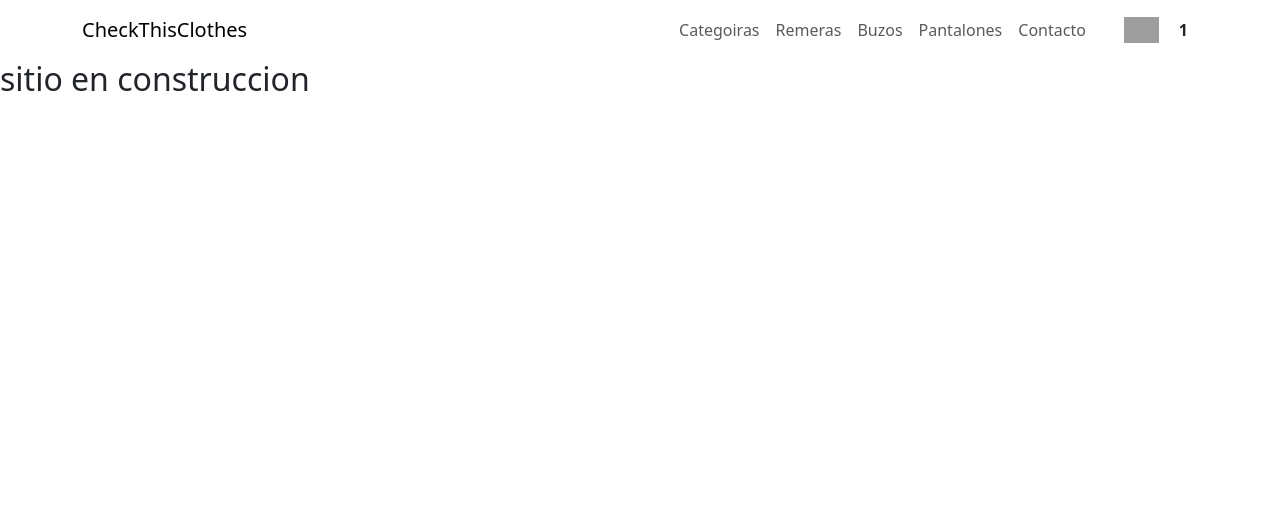
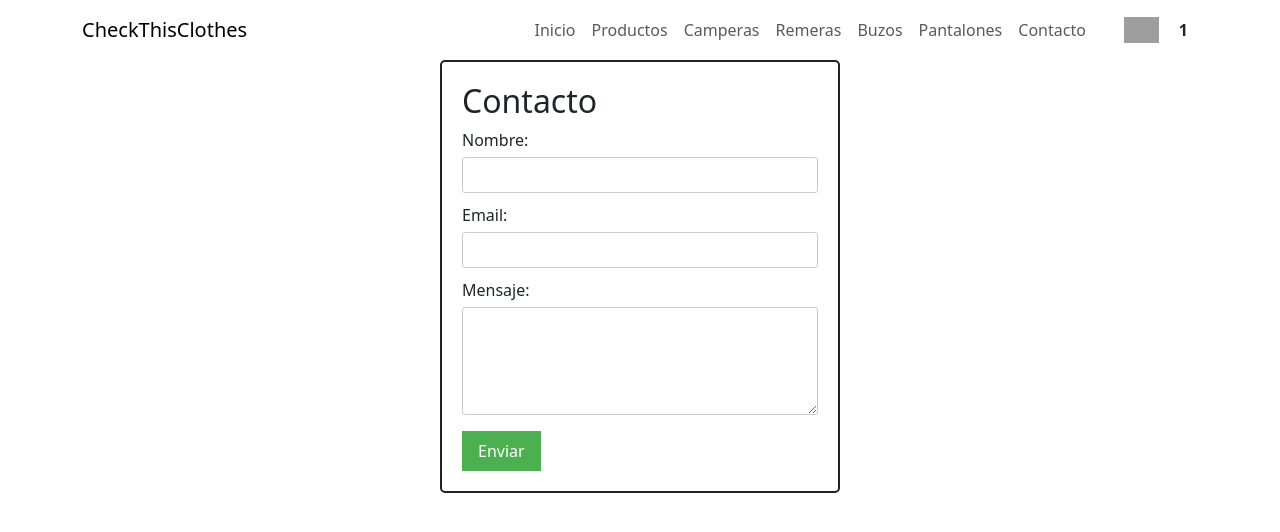
Before and after one commit to Morri17/Ecommerce, a React (Vite) app: page /contacto in a window 1280 px wide. Shown: the top 532 px of the page. Built offline with nearby package versions, Linux system fonts and the light colour scheme; grey boxes are pictures that could not be loaded.

Commit message:
04/07/2023
Funcionalidad de filtrar por categoria

```diff
--- a/src/App.jsx
+++ b/src/App.jsx
@@ -1,23 +1,25 @@
 // JSX = ES UNA EXTENSION DE JS.
 // import ItemCount from "./Componentes/ItemCount/ItemCount";
 import ItemListContainer from "./Componentes/ItemListContainer/ItemListContainer";
+import ItemList from "./Componentes/ItemList/ItemList";
 import Header from "./Componentes/NavBar-Header/Header";
 import "bootstrap/dist/css/bootstrap.min.css";
 import "./App.css";
 import ItemDetailContainer from "./Componentes/ItemDetailContaniner/ItemDetailContainer";
 import { BrowserRouter, Routes, Route } from "react-router-dom";
+import Contacto from "./Componentes/Contacto/Contacto";
 
 const App = () => {
   return (
     <>
       <BrowserRouter>
         <Header />
+
         <Routes>
+          <Route path="contacto" element={<Contacto />} />
           <Route path="/" element={<ItemListContainer />} />
-          <Route
-            path="/categoria/:idCategoria"
-            element={<ItemListContainer />}
-          />
+          <Route path="/productos" element={<ItemListContainer />} />
+          <Route path="/productos/:categoria" element={<ItemListContainer />} />
           <Route path="/item/:idItem" element={<ItemDetailContainer />} />
           <Route path="*" element={<h2>sitio en construccion</h2>} />
         </Routes>
--- /dev/null
+++ b/src/Componentes/Contacto/Contacto.css
@@ -0,0 +1,39 @@
+.contacto-container {
+    max-width: 400px;
+    margin: auto;
+    padding: 20px;
+    border: 2px solid #242222;
+    border-radius: 5px;
+  }
+
+  .form-group {
+    margin-bottom: 10px;
+  }
+
+  label {
+    display: block;
+    margin-bottom: 5px;
+  }
+
+  input,
+  textarea {
+    width: 100%;
+    padding: 5px;
+    border: 1px solid #ccc;
+    border-radius: 3px;
+  }
+
+  button {
+    display: block;
+    margin-top: 10px;
+    padding: 8px 16px;
+    background-color: #4caf50;
+    color: #fff;
+    border: none;
+    border-radius: 5px;
+    cursor: pointer;
+  }
+
+  button:hover {
+    background-color: #45a049;
+  }
--- /dev/null
+++ b/src/Componentes/Contacto/Contacto.jsx
@@ -0,0 +1,27 @@
+import React from "react";
+import "./Contacto.css";
+
+const Contacto = () => {
+  return (
+    <div className="contacto-container">
+      <h2>Contacto</h2>
+      <form>
+        <div className="form-group">
+          <label htmlFor="nombre">Nombre:</label>
+          <input type="text" id="nombre" name="nombre" />
+        </div>
+        <div className="form-group">
+          <label htmlFor="email">Email:</label>
+          <input type="email" id="email" name="email" />
+        </div>
+        <div className="form-group">
+          <label htmlFor="mensaje">Mensaje:</label>
+          <textarea id="mensaje" name="mensaje" rows="4"></textarea>
+        </div>
+        <button type="submit">Enviar</button>
+      </form>
+    </div>
+  );
+};
+
+export default Contacto;
--- a/src/Componentes/Item/Item.jsx
+++ b/src/Componentes/Item/Item.jsx
@@ -4,7 +4,7 @@ import Container from "react-bootstrap/Container";
 import ItemCount from "../ItemCount/ItemCount";
 import { Link } from "react-router-dom";
 
-const Item = ({ idCat, id, nombre, precio, img }) => {
+const Item = ({ id, nombre, idCat, precio, img }) => {
   return (
     <>
       <Container>
--- a/src/Componentes/ItemListContainer/ItemListContainer.jsx
+++ b/src/Componentes/ItemListContainer/ItemListContainer.jsx
@@ -5,26 +5,39 @@ import Card from "react-bootstrap/Card";
 import ItemList from "../ItemList/ItemList";
 import { useParams } from "react-router-dom";
 
-const ItemListContainer = (props) => {
+const ItemListContainer = () => {
   const [productos, setProductos] = useState([]);
-  const {idCategoria} = useParams();
-  console.log(idCategoria);
+
+  const categoria = useParams().categoria;
+  console.log(categoria);
 
   useEffect(() => {
-    const funcion = idCategoria ? getProductoPorCategoria : getProductos;
+    getProductos()
+    .then((res) =>{
+      if(categoria){
+        setProductos( res.filter((prod) => prod.categoria === categoria));
+      } else{
+        setProductos(res)
+      }
+    })
 
-    funcion(idCategoria).then((res) => setProductos(res));
-    console.log(idCategoria);
-  }, [idCategoria]);
+  }, [categoria]);
+
 
   return (
     <>
       <Card className="card">
         <Card.Body className="text-card">asdasdadsklasakdl</Card.Body>
       </Card>
-      <ItemList productos={productos} />
+       <ItemList productos={productos} />
     </>
   );
 };
 
 export default ItemListContainer;
+
+
+//const funcion = categoria ? getProductoPorCategoria : getProductos;
+
+  //    funcion(categoria)
+   //       .then(res => setProductos(res));
--- a/src/Componentes/NavBar-Header/Header.jsx
+++ b/src/Componentes/NavBar-Header/Header.jsx
@@ -4,20 +4,34 @@ import Container from "react-bootstrap/Container";
 import Nav from "react-bootstrap/Nav";
 import Navbar from "react-bootstrap/Navbar";
 import { Link, NavLink } from "react-router-dom";
-
+import Contacto from "../Contacto/Contacto";
 
 const Header = () => {
   return (
     <Navbar bg="Light" expand="lg">
       <Container>
-        <Navbar.Brand as={Link} to="/">CheckThisClothes</Navbar.Brand>
+        <Navbar.Brand as={Link} to="/">
+          CheckThisClothes
+        </Navbar.Brand>
         <Navbar.Toggle aria-controls="basic-navbar-nav" />
         <Navbar.Collapse id="basic-navbar-nav">
           <Nav className="ms-auto">
-            <Nav.Link as={Link} to="/categorias">Categoiras</Nav.Link>
-            <Nav.Link as={Link} to="/remeras">Remeras</Nav.Link>
-            <Nav.Link as={Link} to="/buzos">Buzos</Nav.Link>
-            <Nav.Link as={Link} to="/pantalones">
+            <Nav.Link as={Link} to="/">
+              Inicio
+            </Nav.Link>
+            <Nav.Link as={Link} to="/productos">
+              Productos
+            </Nav.Link>
+            <Nav.Link as={Link} to="/productos/camperas">
+              Camperas
+            </Nav.Link>
+            <Nav.Link as={Link} to="/productos/remeras">
+              Remeras
+            </Nav.Link>
+            <Nav.Link as={Link} to="/productos/buzos">
+              Buzos
+            </Nav.Link>
+            <Nav.Link as={Link} to="/productos/pantalones">
               Pantalones
             </Nav.Link>
             <Nav.Link as={Link} to="/contacto">
--- a/src/asyncmock.js
+++ b/src/asyncmock.js
@@ -4,10 +4,10 @@ import pantalones from "../src/assets/Imagenes/pantalones.webp";
 import remera from "../src/assets/Imagenes/remera.jpeg";
 
 const misProductos = [
-  { id: "1", nombre: "Camperas", precio: 500, img: campera, idCat: "buzos"  },
-  { id: "2", nombre: "Remeras", precio: 200, img: remera, idCat: "buzos" },
-  { id: "3", nombre: "Buzos", precio: 180, img: buzo, idCat: "pantalones" },
-  { id: "4", nombre: "Pantalones", precio: 900, img: pantalones, idCat: "pantalones" },
+  { id: "1", nombre: "Camperas", precio: 500, img: campera, categoria: "camperas"  },
+  { id: "2", nombre: "Remeras", precio: 200, img: remera, categoria: "remeras" },
+  { id: "3", nombre: "Buzos", precio: 180, img: buzo, categoria: "buzos" },
+  { id: "4", nombre: "Pantalones", precio: 900, img: pantalones, categoria: "pantalones" },
 ];
 
 export const getProductos = () => {
@@ -30,7 +30,7 @@ export const getUnProducto = (id) => {
 export const getProductoPorCategoria = (idCategoria) =>{
   return new promise(resolve =>{
     setTimeout(() => {
-      const productosCaterogia = misProductos.filter(prod => prod.idCat === idCategoria);
+      const productosCaterogia = misProductos.filter(prod => prod.categoria === idCategoria);
       resolve(productosCaterogia);
     }, 100);
   });
```
